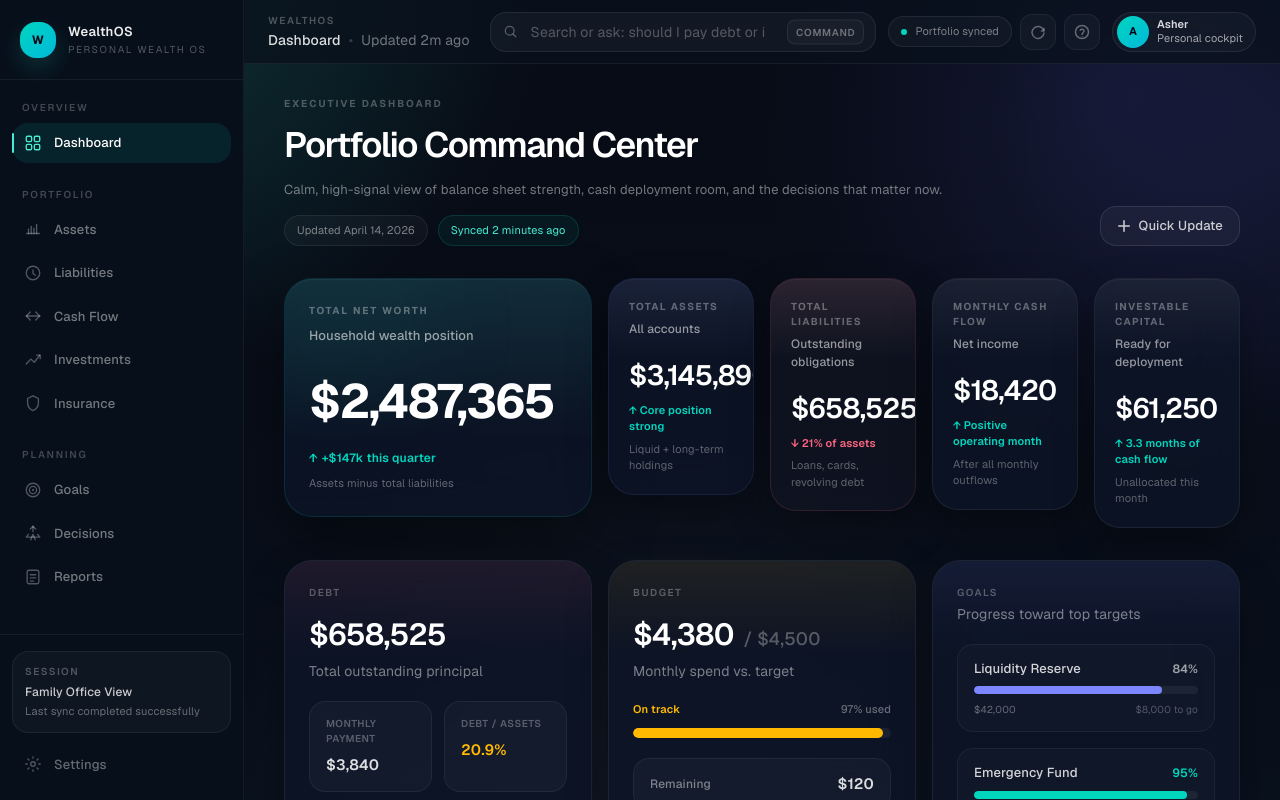
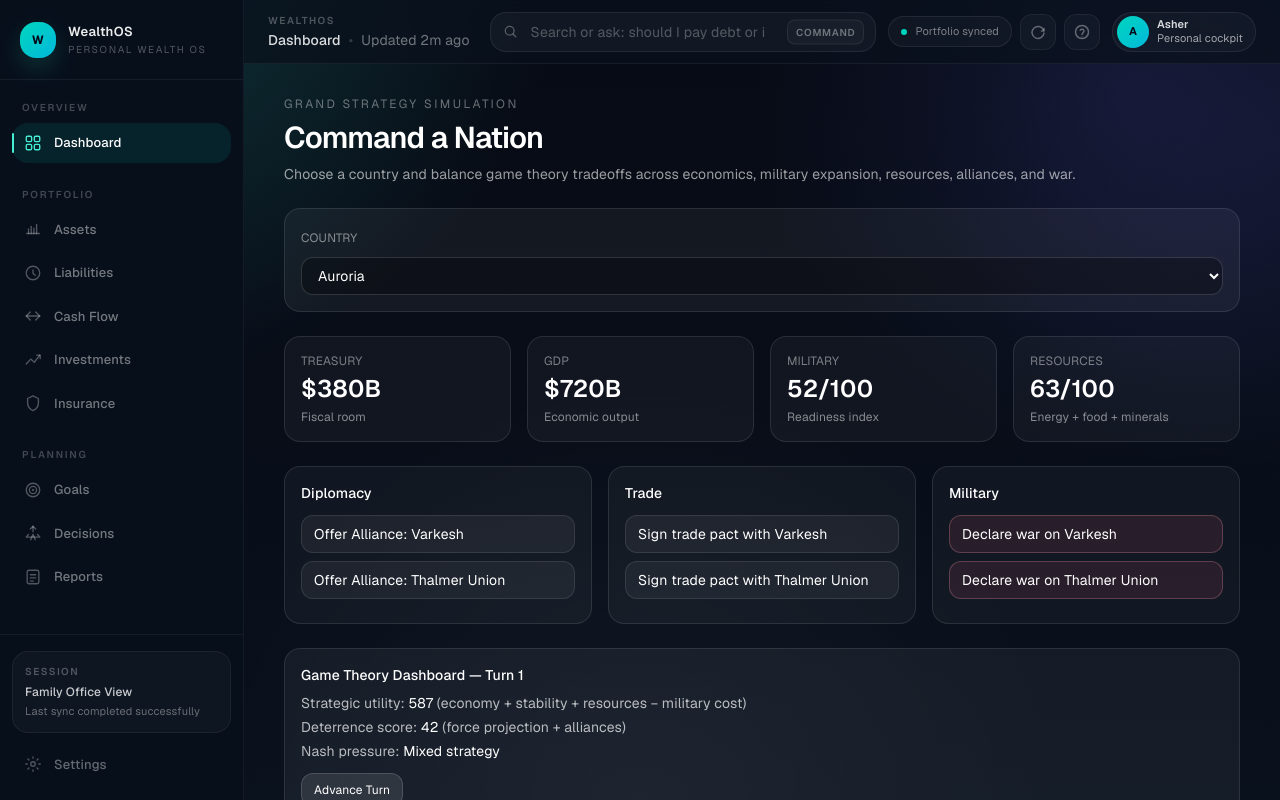
Before and after one commit to asherhuidry/Wealth-Dashboard, a Next.js app: page / in a window 1280 px wide. Built offline with nearby package versions, Linux system fonts and the light colour scheme.

Commit message:
Build nation strategy simulation dashboard

```diff
--- a/src/components/dashboard/executive-dashboard.tsx
+++ b/src/components/dashboard/executive-dashboard.tsx
@@ -1,164 +1,150 @@
 "use client";
 
-import { useState } from "react";
-import MetricCard from "./metric-card";
-import DebtWidget from "./debt-widget";
-import BudgetWidget from "./budget-widget";
-import GoalsWidget from "./goals-widget";
-import AlertsPanel from "./alerts-panel";
-import ActionsPanel from "./actions-panel";
-import QuickUpdateDrawer from "./quick-update-drawer";
-import {
-  executiveMetrics,
-  goalItems,
-  nextActions,
-  topAlerts,
-} from "@/data/dashboard-data";
-import type { ExecutiveMetrics } from "@/types/finance";
+import { useMemo, useState, type ReactNode } from "react";
 
-const fmt = new Intl.NumberFormat("en-US", {
-  style: "currency",
-  currency: "USD",
-  maximumFractionDigits: 0,
-});
+type Country = {
+  id: string;
+  name: string;
+  treasury: number;
+  gdp: number;
+  military: number;
+  resources: number;
+  stability: number;
+};
+
+const countries: Country[] = [
+  { id: "auroria", name: "Auroria", treasury: 380, gdp: 720, military: 52, resources: 63, stability: 70 },
+  { id: "varkesh", name: "Varkesh", treasury: 310, gdp: 660, military: 64, resources: 54, stability: 58 },
+  { id: "thalmer", name: "Thalmer Union", treasury: 420, gdp: 810, military: 49, resources: 69, stability: 76 },
+];
 
 export default function ExecutiveDashboard() {
-  const [metrics, setMetrics] = useState<ExecutiveMetrics>(executiveMetrics);
-  const [drawerOpen, setDrawerOpen] = useState(false);
-  const liabilitiesRatio = Math.round((metrics.totalLiabilities / metrics.totalAssets) * 100);
-  const investableCoverage = Math.round((metrics.investableCapital / metrics.monthlyCashFlow) * 10) / 10;
+  const [selectedId, setSelectedId] = useState(countries[0].id);
+  const [alliances, setAlliances] = useState<string[]>([]);
+  const [warTarget, setWarTarget] = useState<string | null>(null);
+  const [tradeTarget, setTradeTarget] = useState<string | null>(null);
+  const [turn, setTurn] = useState(1);
+
+  const player = useMemo(() => countries.find((c) => c.id === selectedId) ?? countries[0], [selectedId]);
+  const rivals = countries.filter((c) => c.id !== player.id);
+
+  const utility = Math.round(player.gdp * 0.45 + player.stability * 3 + player.resources * 2 - player.military * 1.4);
+  const deterrence = Math.round((player.military * 1.6 + alliances.length * 10) / 2);
 
   return (
-    <div className="px-4 py-8 sm:px-6 xl:px-10">
-      <div className="mx-auto max-w-[1440px] space-y-8">
-
-        <header className="flex flex-col gap-5 xl:flex-row xl:items-end xl:justify-between">
-          <div className="min-w-0">
-            <p className="text-[10px] font-bold uppercase tracking-[0.2em] text-white/28">
-              Executive Dashboard
-            </p>
-            <h1 className="mt-2 text-[2rem] font-semibold tracking-[-0.04em] text-white sm:text-[2.2rem]">
-              Portfolio Command Center
-            </h1>
-            <p className="mt-2 max-w-2xl text-[13px] text-white/44">
-              Calm, high-signal view of balance sheet strength, cash deployment room, and the decisions that matter now.
-            </p>
-            <div className="mt-4 flex flex-wrap items-center gap-2.5">
-              <span className="rounded-full border border-white/[0.07] bg-white/[0.03] px-3 py-1.5 text-[11px] text-white/46">Updated April 14, 2026</span>
-              <span className="rounded-full border border-teal-400/[0.16] bg-teal-400/[0.06] px-3 py-1.5 text-[11px] text-teal-300">Synced 2 minutes ago</span>
-            </div>
-          </div>
-
-          <button
-            type="button"
-            onClick={() => setDrawerOpen(true)}
-            className="flex h-10 items-center gap-2 rounded-2xl border border-white/[0.1] bg-white/[0.04] px-4 text-[13px] font-medium text-white/78 transition hover:bg-white/[0.09] hover:text-white"
-          >
-            <svg
-              viewBox="0 0 16 16"
-              fill="none"
-              stroke="currentColor"
-              strokeWidth="1.75"
-              className="h-3.5 w-3.5"
-            >
-              <path d="M8 2v12M2 8h12" strokeLinecap="round" />
-            </svg>
-            Quick Update
-          </button>
+    <div className="px-4 py-8 sm:px-6 xl:px-10 text-white">
+      <div className="mx-auto max-w-[1200px] space-y-6">
+        <header className="space-y-2">
+          <p className="text-xs uppercase tracking-[0.2em] text-white/40">Grand Strategy Simulation</p>
+          <h1 className="text-3xl font-semibold tracking-tight">Command a Nation</h1>
+          <p className="text-sm text-white/60">Choose a country and balance game theory tradeoffs across economics, military expansion, resources, alliances, and war.</p>
         </header>
 
-        <section aria-label="Key metrics">
-          <div className="grid grid-cols-1 gap-4 md:grid-cols-6 xl:grid-cols-12">
-            <div className="md:col-span-6 xl:col-span-4">
-              <MetricCard
-                title="Total Net Worth"
-                value={fmt.format(metrics.totalNetWorth)}
-                subtitle="Household wealth position"
-                delta="+$147k this quarter"
-                deltaPositive
-                context="Assets minus total liabilities"
-                accent="teal"
-                featured
-              />
-            </div>
-
-            <div className="md:col-span-3 xl:col-span-2">
-              <MetricCard
-                title="Total Assets"
-                value={fmt.format(metrics.totalAssets)}
-                subtitle="All accounts"
-                delta="Core position strong"
-                context="Liquid + long-term holdings"
-                accent="indigo"
-              />
-            </div>
-            <div className="md:col-span-3 xl:col-span-2">
-              <MetricCard
-                title="Total Liabilities"
-                value={fmt.format(metrics.totalLiabilities)}
-                subtitle="Outstanding obligations"
-                delta={`${liabilitiesRatio}% of assets`}
-                deltaPositive={false}
-                context="Loans, cards, revolving debt"
-                accent="rose"
-              />
-            </div>
-            <div className="md:col-span-3 xl:col-span-2">
-              <MetricCard
-                title="Monthly Cash Flow"
-                value={fmt.format(metrics.monthlyCashFlow)}
-                subtitle="Net income"
-                delta="Positive operating month"
-                context="After all monthly outflows"
-                accent="neutral"
-              />
-            </div>
-            <div className="md:col-span-3 xl:col-span-2">
-              <MetricCard
-                title="Investable Capital"
-                value={fmt.format(metrics.investableCapital)}
-                subtitle="Ready for deployment"
-                delta={`${investableCoverage} months of cash flow`}
-                context="Unallocated this month"
-                accent="neutral"
-              />
-            </div>
-          </div>
+        <section className="rounded-2xl border border-white/10 bg-white/5 p-4">
+          <label className="text-xs uppercase text-white/50">Country</label>
+          <select
+            value={selectedId}
+            onChange={(e) => {
+              setSelectedId(e.target.value);
+              setAlliances([]);
+              setWarTarget(null);
+              setTradeTarget(null);
+              setTurn(1);
+            }}
+            className="mt-2 w-full rounded-xl border border-white/15 bg-black/30 px-3 py-2 text-sm"
+          >
+            {countries.map((country) => (
+              <option key={country.id} value={country.id}>
+                {country.name}
+              </option>
+            ))}
+          </select>
         </section>
 
-        <section aria-label="Decision widgets">
-          <div className="grid grid-cols-1 gap-4 lg:grid-cols-3">
-            <DebtWidget
-              totalDebt={metrics.totalDebt}
-              monthlyDebtPayment={metrics.monthlyDebtPayment}
-              totalAssets={metrics.totalAssets}
-            />
-            <BudgetWidget
-              monthlyActualSpend={metrics.monthlyActualSpend}
-              monthlyBudgetTarget={metrics.monthlyBudgetTarget}
-            />
-            <GoalsWidget goals={goalItems} />
-          </div>
+        <section className="grid grid-cols-1 gap-4 md:grid-cols-2 xl:grid-cols-4">
+          <Stat title="Treasury" value={`$${player.treasury}B`} subtitle="Fiscal room" />
+          <Stat title="GDP" value={`$${player.gdp}B`} subtitle="Economic output" />
+          <Stat title="Military" value={`${player.military}/100`} subtitle="Readiness index" />
+          <Stat title="Resources" value={`${player.resources}/100`} subtitle="Energy + food + minerals" />
         </section>
 
-        <section
-          aria-label="Intelligence layer"
-          className="grid grid-cols-1 gap-4 xl:grid-cols-2"
-        >
-          <AlertsPanel alerts={topAlerts} />
-          <ActionsPanel actions={nextActions} />
+        <section className="grid grid-cols-1 gap-4 lg:grid-cols-3">
+          <Card title="Diplomacy">
+            {rivals.map((rival) => {
+              const inAlliance = alliances.includes(rival.id);
+              return (
+                <button
+                  key={rival.id}
+                  onClick={() =>
+                    setAlliances((prev) =>
+                      inAlliance ? prev.filter((id) => id !== rival.id) : [...prev, rival.id]
+                    )
+                  }
+                  className={`mb-2 w-full rounded-xl border px-3 py-2 text-left text-sm ${inAlliance ? "border-teal-300/50 bg-teal-400/15" : "border-white/10 bg-white/5"}`}
+                >
+                  {inAlliance ? "Alliance Active: " : "Offer Alliance: "}
+                  {rival.name}
+                </button>
+              );
+            })}
+          </Card>
+
+          <Card title="Trade">
+            {rivals.map((rival) => (
+              <button
+                key={rival.id}
+                onClick={() => setTradeTarget(rival.id)}
+                className="mb-2 w-full rounded-xl border border-white/10 bg-white/5 px-3 py-2 text-left text-sm"
+              >
+                Sign trade pact with {rival.name}
+              </button>
+            ))}
+            {tradeTarget && <p className="text-xs text-teal-300">Trade pact signed with {countries.find((c) => c.id === tradeTarget)?.name} (+resources, +GDP over time).</p>}
+          </Card>
+
+          <Card title="Military">
+            {rivals.map((rival) => (
+              <button
+                key={rival.id}
+                onClick={() => setWarTarget(rival.id)}
+                className="mb-2 w-full rounded-xl border border-rose-300/25 bg-rose-400/10 px-3 py-2 text-left text-sm"
+              >
+                Declare war on {rival.name}
+              </button>
+            ))}
+            {warTarget && <p className="text-xs text-rose-300">Active conflict: {player.name} vs {countries.find((c) => c.id === warTarget)?.name} (higher risk, potential resource capture).</p>}
+          </Card>
         </section>
 
+        <section className="rounded-2xl border border-white/10 bg-white/5 p-4 text-sm">
+          <h2 className="font-medium">Game Theory Dashboard — Turn {turn}</h2>
+          <ul className="mt-2 space-y-1 text-white/70">
+            <li>Strategic utility: <span className="text-white">{utility}</span> (economy + stability + resources − military cost)</li>
+            <li>Deterrence score: <span className="text-white">{deterrence}</span> (force projection + alliances)</li>
+            <li>Nash pressure: <span className="text-white">{warTarget ? "Escalation" : tradeTarget ? "Cooperative equilibrium" : "Mixed strategy"}</span></li>
+          </ul>
+          <button onClick={() => setTurn((t) => t + 1)} className="mt-3 rounded-xl border border-white/15 bg-white/10 px-3 py-2 text-xs">Advance Turn</button>
+        </section>
       </div>
-
-      {/* ── Quick Update drawer ──────────────────────────────────────── */}
-      <QuickUpdateDrawer
-        key={String(drawerOpen)}
-        isOpen={drawerOpen}
-        metrics={metrics}
-        onClose={() => setDrawerOpen(false)}
-        onApply={setMetrics}
-      />
     </div>
   );
 }
+
+function Stat({ title, value, subtitle }: { title: string; value: string; subtitle: string }) {
+  return (
+    <article className="rounded-2xl border border-white/10 bg-white/[0.04] p-4">
+      <p className="text-xs uppercase text-white/45">{title}</p>
+      <p className="mt-1 text-2xl font-semibold">{value}</p>
+      <p className="mt-1 text-xs text-white/50">{subtitle}</p>
+    </article>
+  );
+}
+
+function Card({ title, children }: { title: string; children: ReactNode }) {
+  return (
+    <article className="rounded-2xl border border-white/10 bg-white/[0.04] p-4">
+      <h3 className="mb-3 text-sm font-medium">{title}</h3>
+      {children}
+    </article>
+  );
+}
```
